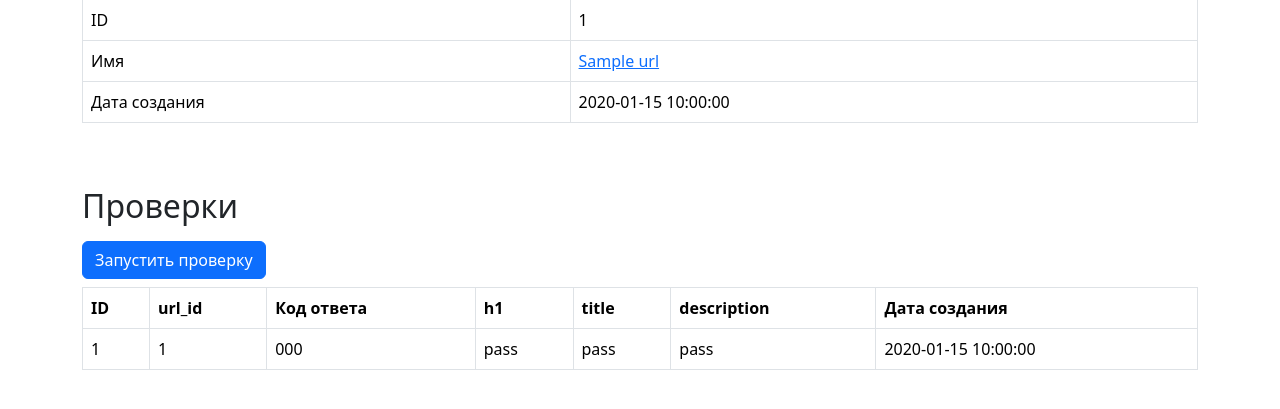
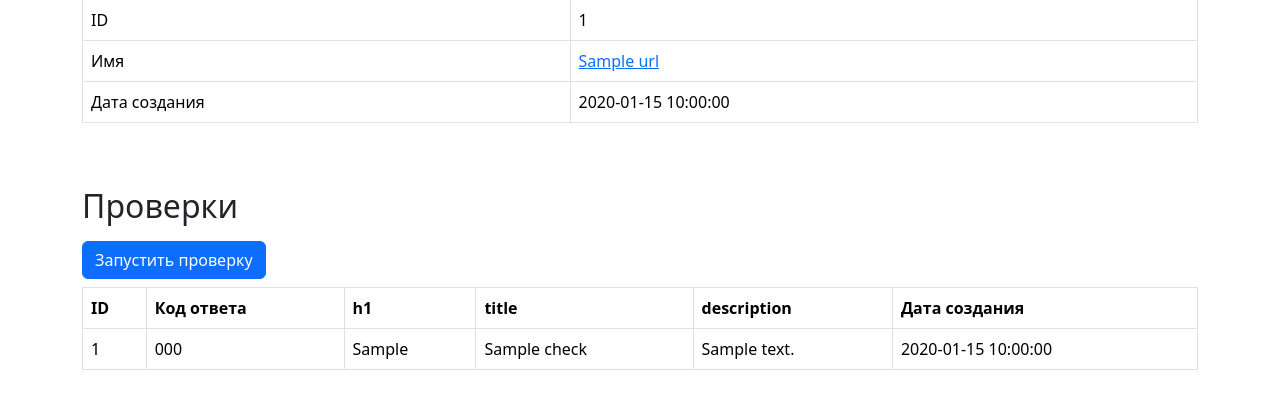
Before and after one commit to Xequrt/python-project-83, a Flask app: template page_analyzer/templates/url_detail.html in a window 1280 px wide. Shown: the part 129-538 px from the top of the page. Run offline with Flask 3, Linux system fonts and the light colour scheme; the template is opened without the code that fills it: most values are stand-ins (such as "Sample title", 1, 10 or a date in 2020); some libraries are stand-ins or nearby versions.

Commit message:
bs4_parse h1, title, description

```diff
--- a/page_analyzer/app.py
+++ b/page_analyzer/app.py
@@ -6,12 +6,35 @@ from dotenv import load_dotenv
 import validators
 from urllib.parse import urlparse
 from datetime import datetime
+from bs4 import BeautifulSoup
 
 load_dotenv()
 DATABASE_URL = os.getenv('DATABASE_URL')
 
 app = Flask(__name__)
 app.config['SECRET_KEY'] = os.getenv('SECRET_KEY', 'secret_key')
+
+
+def parse(url):
+    result = requests.get(url=url)
+    soup = BeautifulSoup(result.text, 'lxml')
+    result_dict = {
+        'h1': '',
+        'title': '',
+        'description': ''
+    }
+    h1_view = soup.find('h1')
+    title_view = soup.find('title')
+    description_view = soup.find('meta', {'name':'description'})
+    if h1_view is not None:
+        result_dict['h1'] = h1_view.get_text()
+    if title_view is not None:
+        result_dict['title'] = title_view.get_text()
+    if description_view is not None:
+        result_dict['description'] = description_view.get('content')
+    return result_dict
+
+
 
 def get_db_connection():
     conn = psycopg2.connect(DATABASE_URL)
@@ -99,7 +122,7 @@ def url_detail(url_id):
         'created_at': url_entry[2].strftime('%Y-%m-%d')
     }
 
-    checks_list = [{'id': check[0], 'url_id': check[1], 'status_code': check[2], 'created_at': check[6].strftime('%Y-%m-%d')} for check in checks]
+    checks_list = [{'id': check[0], 'url_id': check[1], 'status_code': check[2], 'h1':check[3], 'title': check[4], 'description': check[5], 'created_at': check[6].strftime('%Y-%m-%d')} for check in checks]
 
     return render_template('url_detail.html', url=url_data, checks=checks_list)
 
@@ -110,6 +133,11 @@ def run_checks(url_id):
 
     cursor.execute('SELECT * FROM urls WHERE id = %s', (url_id,))
     url_entry = cursor.fetchone()
+
+    parse_h1 = parse(url_entry[1])['h1']
+    parse_title = parse(url_entry[1])['title']
+    parse_description = parse(url_entry[1])['description']
+    print(f'h1:{parse_h1}, tit:{parse_title}, des: {parse_description}')
 
     if url_entry is None:
         return "URL not found", 404
@@ -125,7 +153,7 @@ def run_checks(url_id):
         response.raise_for_status()
         status_code = response.status_code
 
-        cursor.execute("INSERT INTO url_checks (url_id, status_code, created_at) VALUES (%s, %s, CURRENT_TIMESTAMP)", (url_id, status_code))
+        cursor.execute("INSERT INTO url_checks (url_id, status_code, h1, title, description, created_at) VALUES (%s, %s, %s, %s, %s, CURRENT_TIMESTAMP)", (url_id, status_code, parse_h1, parse_title, parse_description))
 
         conn.commit()
 
--- a/page_analyzer/templates/url_detail.html
+++ b/page_analyzer/templates/url_detail.html
@@ -32,7 +32,6 @@
     <thead>
       <tr>
         <th>ID</th>
-        <th>url_id</th>
         <th>Код ответа</th>
         <th>h1</th>
         <th>title</th>
@@ -44,15 +43,10 @@
     {% for check in checks %}
     <tr>
         <td>{{ check.id }}</td>
-        <td>{{ check.url_id }}</td>
         <td>{{ check.status_code }}</td>
-        <td>pass</td>
-        <td>pass</td>
-        <td>pass</td>
-<!--        <td>{{ check.status_code }}</td>-->
-<!--        <td>{{ check.h1 }}</td>-->
-<!--        <td>{{ check.title }}</td>-->
-<!--        <td>{{ check.description }}</td>-->
+        <td>{{ check.h1 }}</td>
+        <td>{{ check.title }}</td>
+        <td>{{ check.description }}</td>
         <td>{{ check.created_at }}</td>
     </tr>
     {% endfor %}
```
